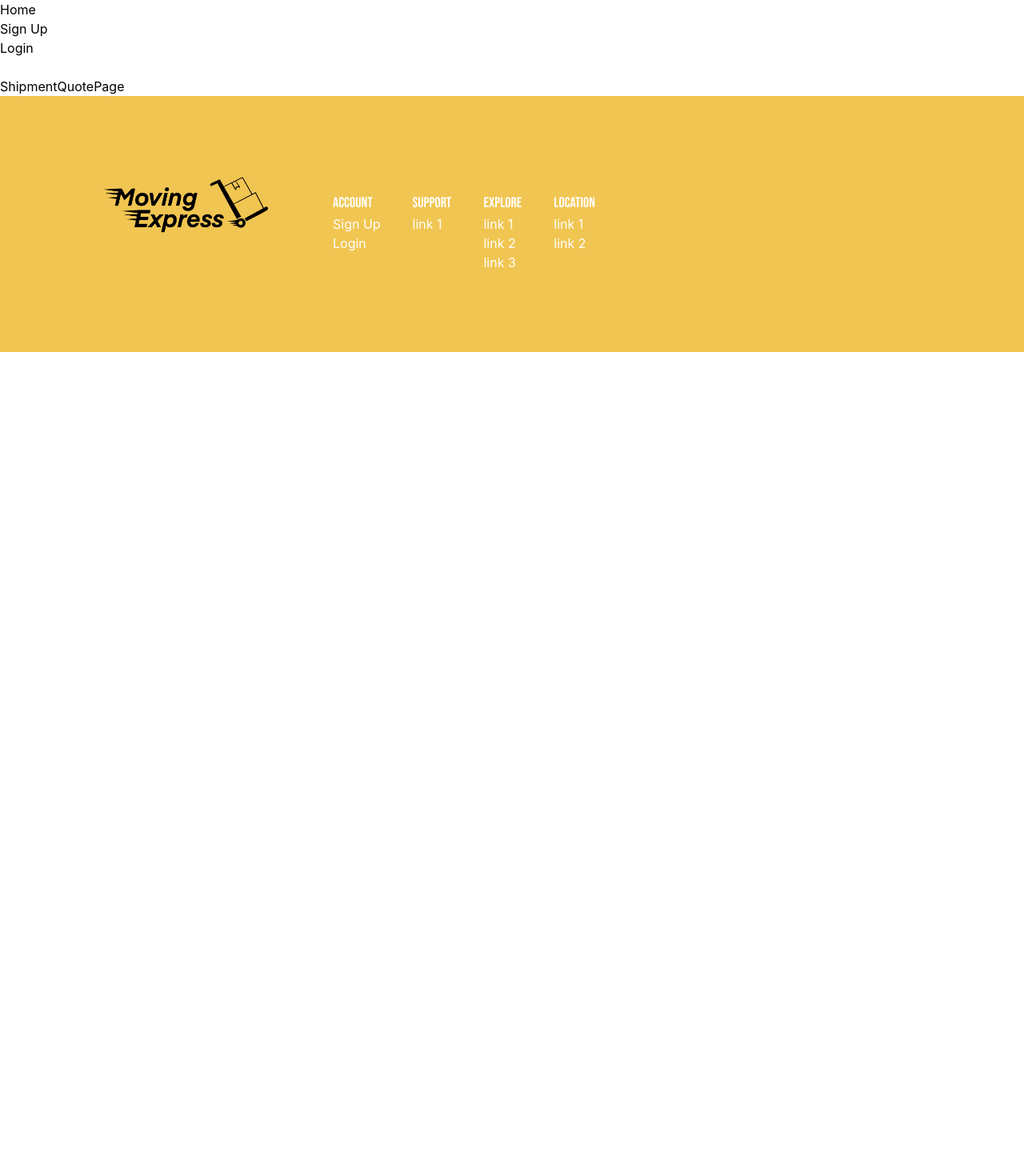
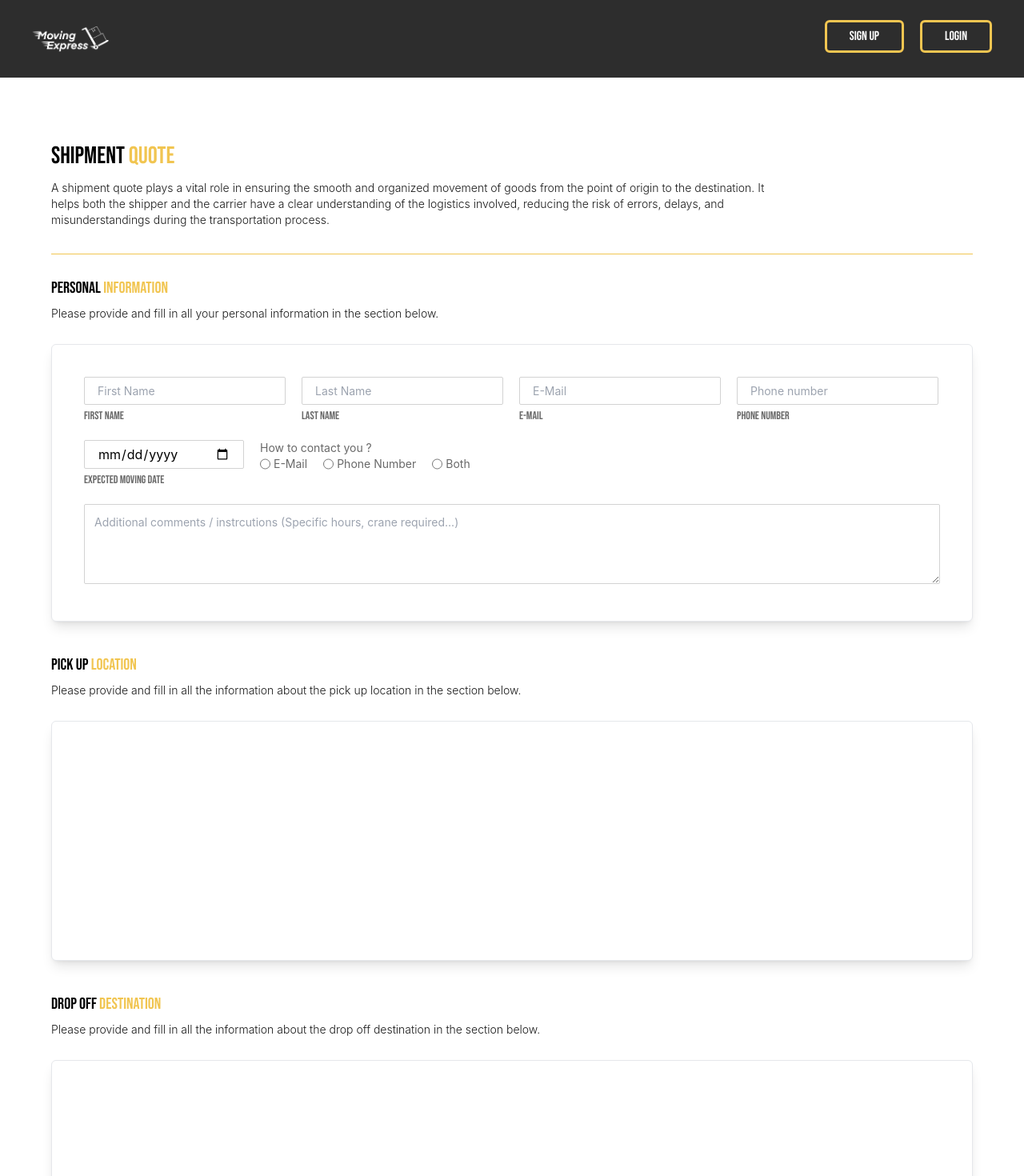
Before and after one commit to nic5694/MovingExpress, a React (Create React App) app in the folder frontend/: page /ShipmentQuote in a window 1280 px wide. Shown: the top 1470 px of the page at 80% size. Before the commit the page ends 800 px from the top, so only its background shows below. Built offline with nearby package versions, Linux system fonts and the light colour scheme; a web font is replaced by a local one.

Commit message:
fixed landing page + started shipment quote page with forms

```diff
--- a/frontend/src/Components/Footer.tsx
+++ b/frontend/src/Components/Footer.tsx
@@ -3,7 +3,7 @@ import logo from '../Images/ME_Logo_Blck.png'
 
 function Footer() {
   return (
-    <div className="bg-companyYellow gap-20 flex md:pl-[10%] py-[100px] xsm:justify-center md:justify-normal" >
+    <div className="bg-companyYellow gap-20 flex pl-[5%] py-[75px]" >
         <div className="hidden md:block">
             <img src={logo} className='w-52' />
         </div>
--- a/frontend/src/Components/NavBar1.tsx
+++ b/frontend/src/Components/NavBar1.tsx
@@ -1,15 +1,26 @@
 import React from 'react'
+import logo from '../Images/ME_Logo.png'
 
 function NavBar1() {
   return (
     <div>
-        <a href='/'>Home</a>
-        <br />
-        <a href='/SignUp'>Sign Up</a>
-        <br />
-        <a href='/Login'>Login</a>
-        <br />
-        <br />
+        {/* Nav/Top section */}
+        <div className="flex justify-between px-10 py-8 bg-[#2D2D2D]">
+
+          <a href='/' style={{fontFamily : "Bebas Neue, cursive"}} className="text-white text-lg" >
+            <img src={logo} className='w-24 2xl:w-32' />
+          </a>
+
+          <div className="flex gap-5 align-middle">
+            <div>
+              <a style={{fontFamily : "Bebas Neue, cursive"}} className="border-[3px] border-companyYellow px-7 py-2 rounded-md text-white" href='/SignUp'>Sign Up</a>
+            </div>
+            <div>
+              <a style={{fontFamily : "Bebas Neue, cursive"}} className="border-[3px] border-companyYellow px-7 py-2 rounded-md text-white" href='/Login'>Login</a>
+            </div>
+          </div>
+
+        </div>
     </div>
   )
 }
--- a/frontend/src/Pages/LandingPage.tsx
+++ b/frontend/src/Pages/LandingPage.tsx
@@ -5,6 +5,7 @@ import Footer from '../Components/Footer'
 function LandingPage() {
   return (
     <div className='LandingPContainer'>
+
 
         {/* Nav/Top section */}
       <div className="flex justify-between px-10 py-10">
@@ -24,42 +25,56 @@ function LandingPage() {
 
       </div>
 
-        <div className="flex flex-col justify-center gap-10 mt-5 2xl:mt-28">
+      <div className='flex px-[5%] mt-10 2xl:mt-28 xsm:flex-col lg:flex-row'>
+        <div className="flex flex-col gap-5 w-[100%] lg:w-[50%]">
 
-          <div style={{fontFamily : "Bebas Neue, cursive"}} className="text-white text-center text-6xl sm:text-7xl 2xl:text-9xl">
-            <div>Move Faster with Us:</div>
+          <div style={{fontFamily : "Bebas Neue, cursive"}} className="text-white text-6xl sm:text-7xl 2xl:text-[120px]">
+            <div>Move Faster with Us</div>
             <div className="text-companyYellow"> Moving Express</div>
           </div>
 
 
 
-          <div className="text-white text-center font-light text-sm opacity-90 xsm:px-[10%] sm:px-[30%] 2xl:text-lg 2xl:px-[33%]">
+          <div className="text-white font-light text-sm opacity-90 pr-[10%] mt-5 mb-2 2xl:text-lg">
             Are you in search of a reliable company to facilitate your move seamlessly? Look no further!
             Moving Express is here to assist! Please click on 'Shipment Quote' to receive
             a personalized quote for your relocation.
           </div>
 
-          <div className='flex justify-center'>
+          <div >
             <a href="/ShipmentQuote" style={{fontFamily : "Bebas Neue, cursive"}} className="text-white bg-companyYellow px-6 py-2 rounded-full">Shipment Quote</a>
           </div>
 
         </div>
 
-        <div className='flex justify-center mt-14'>
-          <div className='bg-white shadow-md rounded-md flex justify-center py-6 px-6'>
+
+
+        <div className='flex justify-center w-[100%] lg:w-[50%] h-[30%]'>
+
+          <div className='bg-white shadow-md rounded-md py-6 px-6 mt-16 lg:mt-0 w-[500px]'>
+
+            <div style={{fontFamily : "Bebas Neue, cursive"}} className='mb-2 opacity-75'>Shipment Look Up</div>
+
+            <div className='hidden lg:block mb-4 opacity-50 text-sm' >Do you have a shipment observer code? Enter it below to view details.</div>
+
+            <div className='flex gap-5 w-[100%]'>
+
               <div>
-              <div style={{fontFamily : "Bebas Neue, cursive"}} className='mb-2 opacity-75'>Shipment Look Up</div>
-              <div className='flex justify-center gap-5'>
+                <input type="text" className='border px-4 py-[6px] w-[300px] border-[lightgray] text-sm' placeholder=' ex. XVMP35LP' />
+              </div>
+
               <div>
-                    <input style={{width: "45vw", height: "100%"}} type="text" className='border pl-5' placeholder=' ex. XVMP35LP' />
+                <button style={{fontFamily : "Bebas Neue, cursive"}} className="text-white text-[13px] bg-companyYellow py-2 w-[100px] rounded-md shadow-md">Verify Code</button>
               </div>
-                  <div>
-                    <button style={{fontFamily : "Bebas Neue, cursive"}} className="text-white text-[13px] bg-companyYellow px-6 py-2 rounded-md shadow-md">Verify Code</button>
+
             </div>
+
           </div>
+
         </div>
+
       </div>
-        </div>
+
     </div>
   )
 }
--- a/frontend/src/Pages/ShipmentQuotePage.tsx
+++ b/frontend/src/Pages/ShipmentQuotePage.tsx
@@ -5,7 +5,151 @@ function ShipmentQuotePage() {
   return (
     <div>
       <NavBar1></NavBar1>
-      ShipmentQuotePage
+
+      <div className='px-[5%] py-20'>
+
+        <div className='flex flex-col gap-3 pb-7'>
+
+          <div style={{fontFamily : "Bebas Neue, cursive"}} className='text-3xl'>Shipment <span className="text-companyYellow">Quote</span></div>
+
+          <div className="pb-5 font-light text-sm opacity-90 lg:pr-[20%]">
+            A shipment quote plays a vital role in ensuring the smooth and organized movement of goods
+            from the point of origin to the destination. It helps both the shipper and the carrier have
+            a clear understanding of the logistics involved, reducing the risk of errors, delays, and
+            misunderstandings during the transportation process.
+          </div>
+
+          <hr className="border-1 border-companyYellow" />
+        </div>
+
+
+        <div>
+          <form>
+
+            <div className='flex flex-col gap-2 mb-10'>
+
+              <div style={{fontFamily : "Bebas Neue, cursive"}} className='text-xl'>Personal <span className="text-companyYellow">information</span></div>
+
+              <div className="pb-5 font-light text-sm opacity-90">
+                Please provide and fill in all your personal information in the section below.
+              </div>
+
+              <div className='bg-white shadow-lg border rounded-md flex flex-col gap-5 px-10 py-10'>
+
+                  <div className='flex flex-row flex-wrap gap-5'>
+
+                    <div className='flex flex-col gap-1'>
+                      <input type="text" className='border border-[lightgray] text-sm h-[35px] px-4 rounded-sm' placeholder='First Name'/>
+                      <label style={{fontFamily : "Bebas Neue, cursive"}} className='text-[#696969] text-sm'>First Name</label>
+                    </div>
+
+                    <div className='flex flex-col gap-1'>
+                      <input type="text" className='border border-[lightgray] text-sm h-[35px] px-4 rounded-sm' placeholder='Last Name'/>
+                      <label style={{fontFamily : "Bebas Neue, cursive"}} className='text-[#696969] text-sm'>Last Name</label>
+                    </div>
+
+                    <div className='flex flex-col gap-1'>
+                      <input type="email" className='border border-[lightgray] text-sm h-[35px] px-4 rounded-sm' placeholder='E-Mail'/>
+                      <label style={{fontFamily : "Bebas Neue, cursive"}} className='text-[#696969] text-sm'>E-Mail</label>
+                    </div>
+
+                    <div className='flex flex-col gap-1'>
+                      <input type="text" className='border border-[lightgray] text-sm  h-[35px] px-4 rounded-sm py-1' placeholder='Phone number'/>
+                      <label style={{fontFamily : "Bebas Neue, cursive"}} className='text-[#696969] text-sm'>Phone Number</label>
+                    </div>
+
+                  </div>
+
+                  <div className='flex gap-5 flex-wrap'>
+
+                    <div className='flex flex-col gap-1'>
+                      <input type="date" className='border border-[lightgray] w-[200px] rounded-sm px-4 py-1'/>
+                      <label style={{fontFamily : "Bebas Neue, cursive"}} className='text-[#696969] text-sm'>Expected Moving Date</label>
+                    </div>
+
+                    <div className='text-[#696969] text-sm'>
+                      <div>How to contact you ?</div>
+
+                      <div className='flex gap-5'>
+
+                        <label className='flex gap-1'>
+                          <input type="radio" name="contact" value="email"/>
+                          <span>E-Mail</span>
+                        </label>
+
+                        <label className='flex gap-1'>
+                          <input type="radio" name="contact" value="email"/>
+                          <span>Phone Number</span>
+                        </label>
+
+                        <label className='flex gap-1'>
+                          <input type="radio" name="contact" value="email"/>
+                          <span>Both</span>
+                        </label>
+
+                      </div>
+
+                    </div>
+
+                  </div>
+
+                  <div>
+                    <textarea className="w-[100%] border-[lightgray] h-[100px] border text-sm px-3 py-3 rounded-sm" placeholder='Additional comments / instrcutions (Specific hours, crane required...)'/>
+                  </div>
+
+              </div>
+
+            </div>
+
+            <div className='flex flex-col gap-2 mb-10'>
+
+              <div style={{fontFamily : "Bebas Neue, cursive"}} className='text-xl'>Pick Up <span className="text-companyYellow">Location</span></div>
+
+              <div className="pb-5 font-light text-sm opacity-90">
+                Please provide and fill in all the information about the pick up location in the section below.
+              </div>
+
+              <div className='bg-white h-[300px] shadow-lg border rounded-md'>
+
+              </div>
+
+            </div>
+
+            <div className='flex flex-col gap-2 mb-10'>
+
+              <div style={{fontFamily : "Bebas Neue, cursive"}} className='text-xl'>Drop Off <span className="text-companyYellow">Destination</span></div>
+
+              <div className="pb-5 font-light text-sm opacity-90">
+                Please provide and fill in all the information about the drop off destination in the section below.
+              </div>
+
+              <div className='bg-white h-[300px] shadow-lg border rounded-md'>
+
+              </div>
+
+            </div>
+
+
+            <div>
+              <div className="flex gap-5">
+
+                <div className='flex flex-col gap-1 w-[60%] sm:w-[40%] md:w-[30%]'>
+                  <input style={{height: "35px"}} type="text" className='border px-6 text-sm rounded-sm' placeholder='Enter Shipment Name' />
+                  <label style={{fontFamily : "Bebas Neue, cursive"}} className='text-[#696969]'>Shipment Name</label>
+                </div>
+
+                <div>
+                  <button className="text-white text-[13px] bg-companyYellow px-10 py-2 rounded-md shadow-md" style={{fontFamily : "Bebas Neue, cursive"}}>Request Quote</button>
+                </div>
+
+              </div>
+            </div>
+
+          </form>
+        </div>
+
+      </div>
+
     </div>
   )
 }
```
Lines whose indentation alone changed are shown as unchanged.
